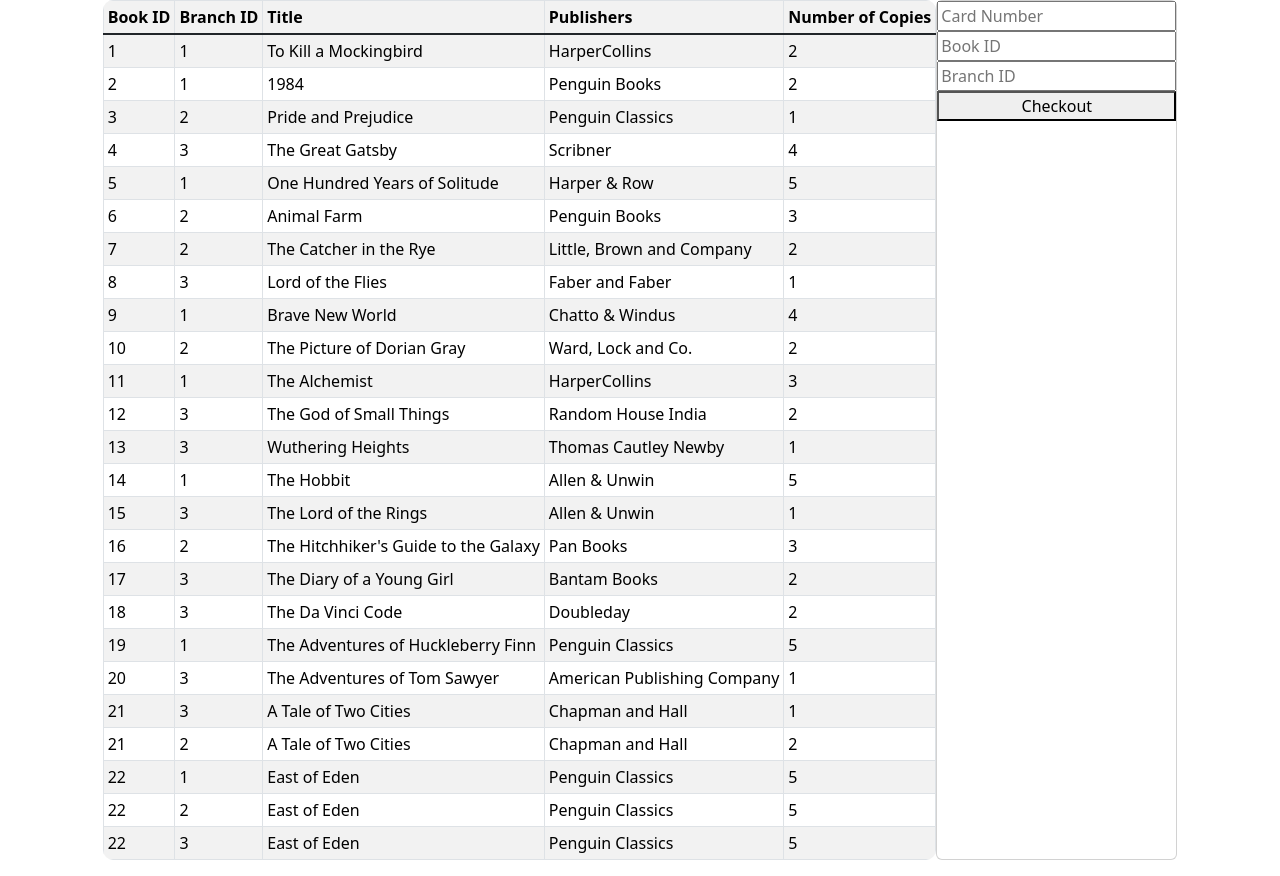
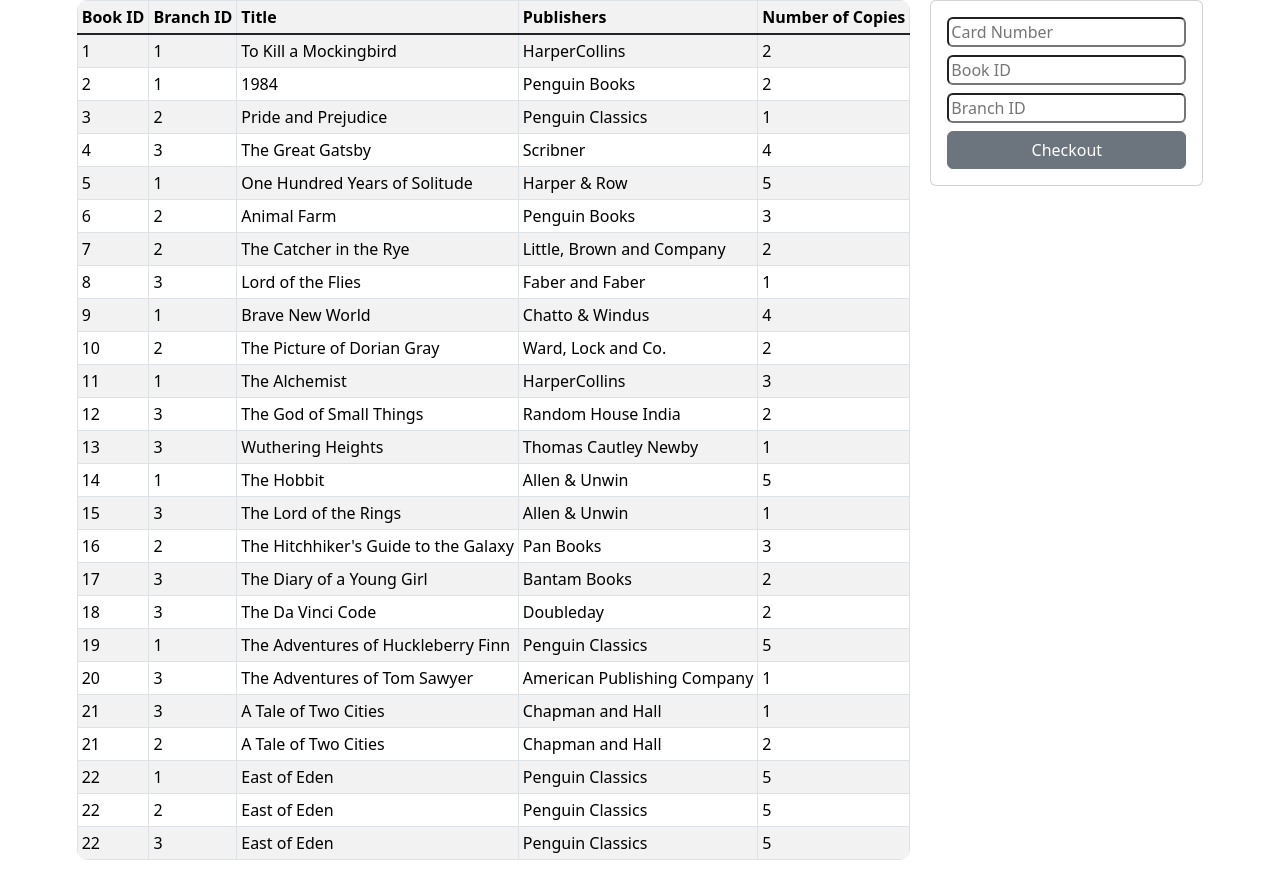
Before and after one commit to andrewmcl6081/LMS, a Flask app: page / in a window 1280 px wide. Shown: the part 56-932 px from the top of the page. Run offline with Flask 3, Linux system fonts and the light colour scheme; data comes from the database, SQL or seed files in the repository.

Commit message:
colored checkout btn on homepage

```diff
--- a/templates/index.html
+++ b/templates/index.html
@@ -46,15 +46,15 @@
             </table>
         </div>
 
-        <div class="card text-center mb-3">
+        <div class="card text-center bg-white p-3" style="align-self: flex-start; margin-left: 20px;">
             <form method="post" action="{{ url_for('checkout') }}">
                 <ul class="list-group list-group-flush">
 
-                    <input type="text" name="cardno" id="cardno" placeholder="Card Number">
-                    <input type="text" name="bookid" id="bookid" placeholder="Book ID">
-                    <input type="text" name="branchid" id="branchid" placeholder="Branch ID">
+                    <input class="mb-2 rounded" type="text" name="cardno" id="cardno" placeholder="Card Number">
+                    <input class="mb-2 rounded" type="text" name="bookid" id="bookid" placeholder="Book ID">
+                    <input class="mb-2 rounded" type="text" name="branchid" id="branchid" placeholder="Branch ID">
 
-                    <button type="submit" id="checkoutBtn">Checkout</button>
+                    <button class="btn btn-secondary" type="submit" id="checkoutBtn">Checkout</button>
                 </ul>
             </form>
         </div>
```
